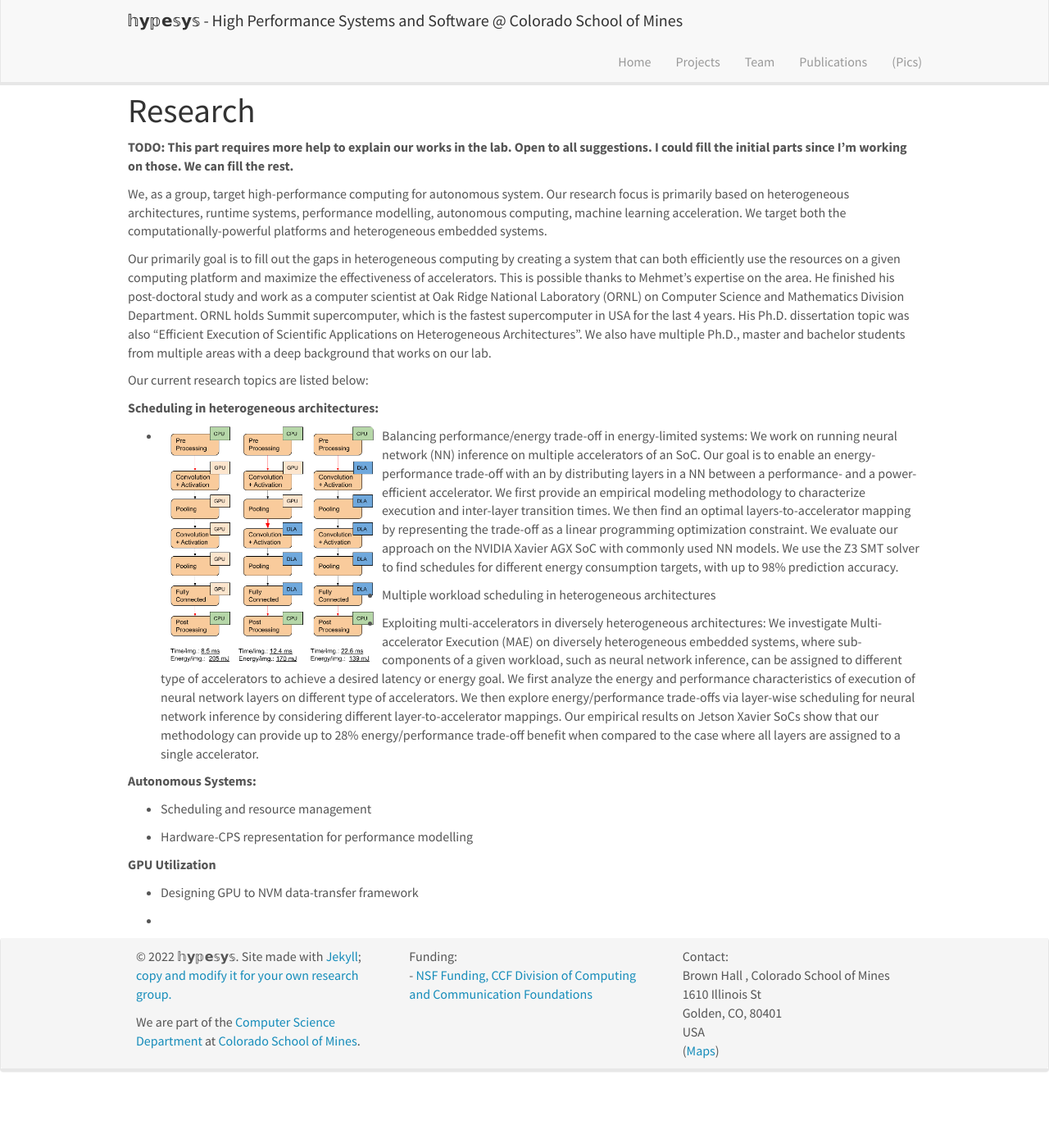
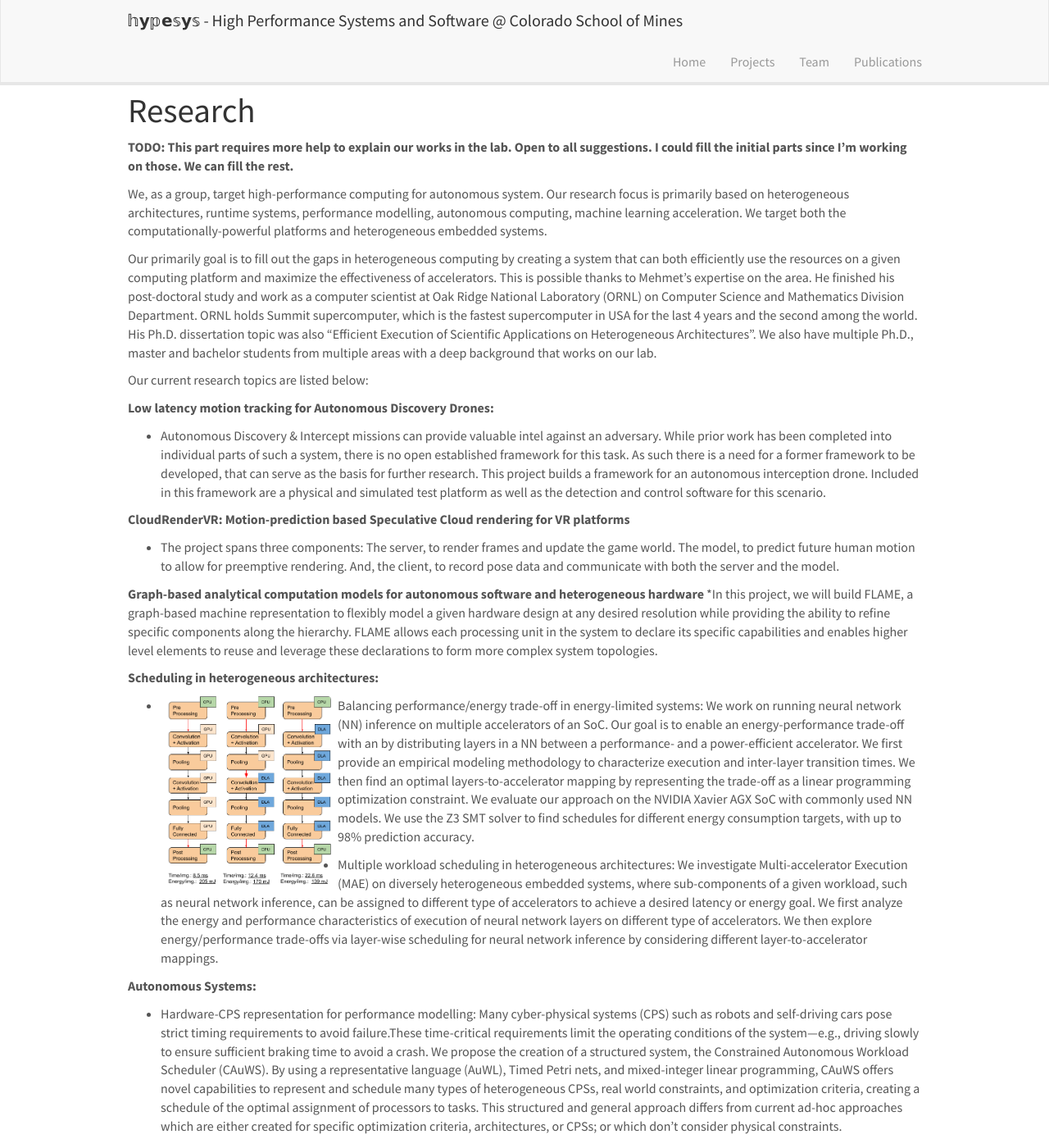
Before and after one commit to hypesys/hypesys.github.io, a Jekyll site: the page built from _pages/research.md, in a window 1280 px wide and 1400 px high. Shown: the whole window at 82% size. Built offline with Jekyll 4.4.1, drawn with Linux system fonts in a browser that asks for light colours; nearby versions of some CDN libraries.

Commit message:
home and projects updated

```diff
--- a/_includes/header.html
+++ b/_includes/header.html
@@ -17,7 +17,7 @@
 		<li><a href="{{ site.url }}{{ site.baseurl }}/team">Team</a></li>
 		<!-- <li><a href="{{ site.url }}{{ site.baseurl }}/vacancies">Vacancies</a></li> -->
 		<li><a href="{{ site.url }}{{ site.baseurl }}/publications">Publications</a></li>
-		<li><a href="{{ site.url }}{{ site.baseurl }}/pictures">(Pics)</a></li>
+		<!-- <li><a href="{{ site.url }}{{ site.baseurl }}/pictures">(Pics)</a></li> -->
 	  </ul>
 	</div>
   </div>
--- a/_pages/research.md
+++ b/_pages/research.md
@@ -12,29 +12,32 @@ permalink: /research/
 
 We, as a group, target high-performance computing for autonomous system. Our research focus is primarily based on heterogeneous architectures, runtime systems, performance modelling, autonomous computing, machine learning acceleration. We target both the computationally-powerful platforms and heterogeneous embedded systems.
 
-Our primarily goal is to fill out the gaps in heterogeneous computing by creating a system that can both efficiently use the resources on a given computing platform and maximize the effectiveness of accelerators. This is possible thanks to Mehmet's expertise on the area. He finished his post-doctoral study and work as a computer scientist at Oak Ridge National Laboratory (ORNL) on Computer Science and Mathematics Division Department. ORNL holds Summit supercomputer, which is the fastest supercomputer in USA for the last 4 years. His Ph.D. dissertation topic was also "Efficient Execution of Scientific Applications on Heterogeneous Architectures”. We also have multiple Ph.D., master and bachelor students from multiple areas with a deep background that works on our lab.
+Our primarily goal is to fill out the gaps in heterogeneous computing by creating a system that can both efficiently use the resources on a given computing platform and maximize the effectiveness of accelerators. This is possible thanks to Mehmet's expertise on the area. He finished his post-doctoral study and work as a computer scientist at Oak Ridge National Laboratory (ORNL) on Computer Science and Mathematics Division Department. ORNL holds Summit supercomputer, which is the fastest supercomputer in USA for the last 4 years and the second among the world. His Ph.D. dissertation topic was also "Efficient Execution of Scientific Applications on Heterogeneous Architectures”. We also have multiple Ph.D., master and bachelor students from multiple areas with a deep background that works on our lab.
 
 Our current research topics are listed below:
 
+**Low latency motion tracking for Autonomous Discovery Drones:**
+* Autonomous Discovery & Intercept missions can provide valuable intel against an adversary. While prior work has been completed into individual parts of such a system, there is no open established framework for this task. As such there is a need for a former framework to be developed, that can serve as the basis for further research. This project builds a framework for an autonomous interception drone. Included in this framework are a physical and simulated test platform as well as the detection and control software for this scenario.
+
+**CloudRenderVR: Motion-prediction based Speculative Cloud rendering for VR platforms**
+* The project spans three components: The server, to render frames and update the game world. The model, to predict future human motion to allow for preemptive rendering. And, the client, to record pose data and communicate with both the server and the model.
+
+**Graph-based analytical computation models for autonomous software and heterogeneous hardware**
+*In this project, we will build FLAME, a graph-based machine representation to flexibly model a given hardware design at any desired resolution while providing the ability to refine specific components along the hierarchy. FLAME allows each processing unit in the system to declare its specific capabilities and enables higher level elements to reuse and leverage these declarations to form more complex system topologies.
+
 **Scheduling in heterogeneous architectures:**
 * Balancing performance/energy trade-off in energy-limited systems:
-![]({{ site.url }}{{ site.baseurl }}/images/pubpic/MAE_Control_Flow_updated.png){: style="width: 250px; float: left; margin: 0px  10px"}
+![]({{ site.url }}{{ site.baseurl }}/images/pubpic/MAE_Control_Flow_updated.png){: style="width: 200px; float: left; margin: 0px  8px"}
 We work on running neural network (NN) inference on multiple accelerators of an SoC. Our goal is to enable an energy-performance trade-off with an by distributing layers in a NN between a performance- and a power-efficient accelerator. We first provide an empirical modeling methodology to characterize execution and inter-layer transition times. We then find an optimal layers-to-accelerator mapping by representing the trade-off as a linear programming optimization constraint. We evaluate our approach on the NVIDIA Xavier AGX SoC with commonly used NN models. We use the Z3 SMT solver to find schedules for different energy consumption targets, with up to 98% prediction accuracy.
 
-* Multiple workload scheduling in heterogeneous architectures
-
-* Exploiting multi-accelerators in diversely heterogeneous architectures: We investigate Multi-accelerator Execution (MAE) on diversely heterogeneous embedded systems, where sub-components of a given workload, such as neural network inference, can be assigned to different type of accelerators to achieve a desired latency or energy goal. We first analyze the energy and performance characteristics of execution of neural network layers on different type of accelerators. We then explore energy/performance trade-offs via layer-wise scheduling for neural network inference by considering different layer-to-accelerator mappings. Our empirical results on Jetson Xavier SoCs show that our methodology can provide up to 28% energy/performance trade-off benefit when compared to the case where all layers are assigned to a single accelerator.
+* Multiple workload scheduling in heterogeneous architectures: We investigate Multi-accelerator Execution (MAE) on diversely heterogeneous embedded systems, where sub-components of a given workload, such as neural network inference, can be assigned to different type of accelerators to achieve a desired latency or energy goal. We first analyze the energy and performance characteristics of execution of neural network layers on different type of accelerators. We then explore energy/performance trade-offs via layer-wise scheduling for neural network inference by considering different layer-to-accelerator mappings.
 
 
 **Autonomous Systems:**
-* Scheduling and resource management
-
-* Hardware-CPS representation for performance modelling
+* Hardware-CPS representation for performance modelling: Many cyber-physical systems (CPS) such as robots and self-driving cars pose strict timing requirements to avoid failure.These time-critical requirements limit the operating conditions of the system—e.g., driving slowly to ensure sufficient braking time to avoid a crash. We propose the creation of a structured system, the Constrained Autonomous Workload Scheduler (CAuWS). By using a representative language (AuWL), Timed Petri nets, and mixed-integer linear programming, CAuWS offers novel capabilities to represent and schedule many types of heterogeneous CPSs, real world constraints, and optimization criteria, creating a schedule of the optimal assignment of processors to tasks. This structured and general approach differs from current ad-hoc approaches which are either created for specific optimization criteria, architectures, or CPSs; or which don't consider physical constraints.
 
 **GPU Utilization**
 * Designing GPU to NVM data-transfer framework
-
-*
 
 
 
```
Also changed, not shown: _pages/home.md (+4 -2 lines).
